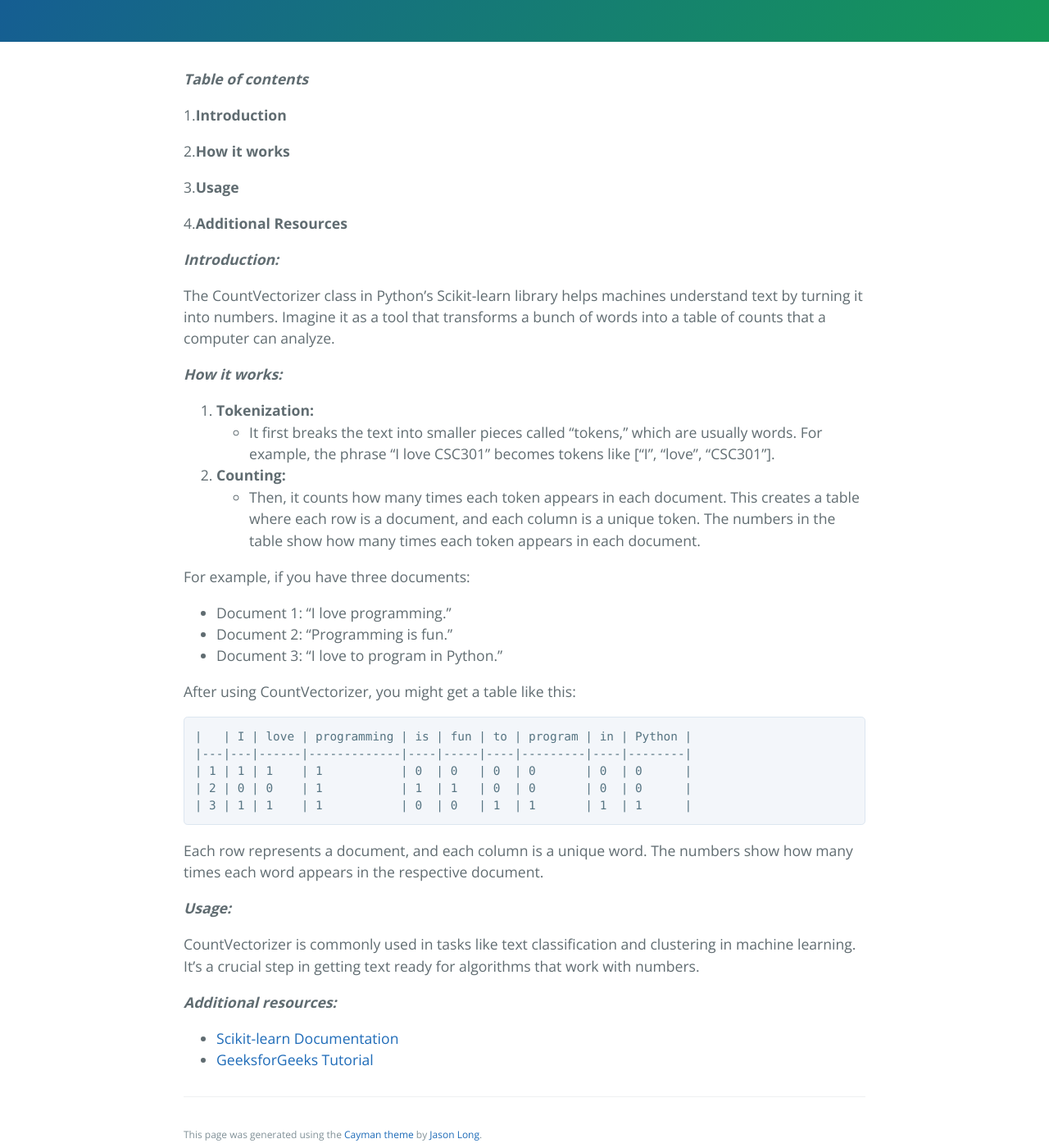
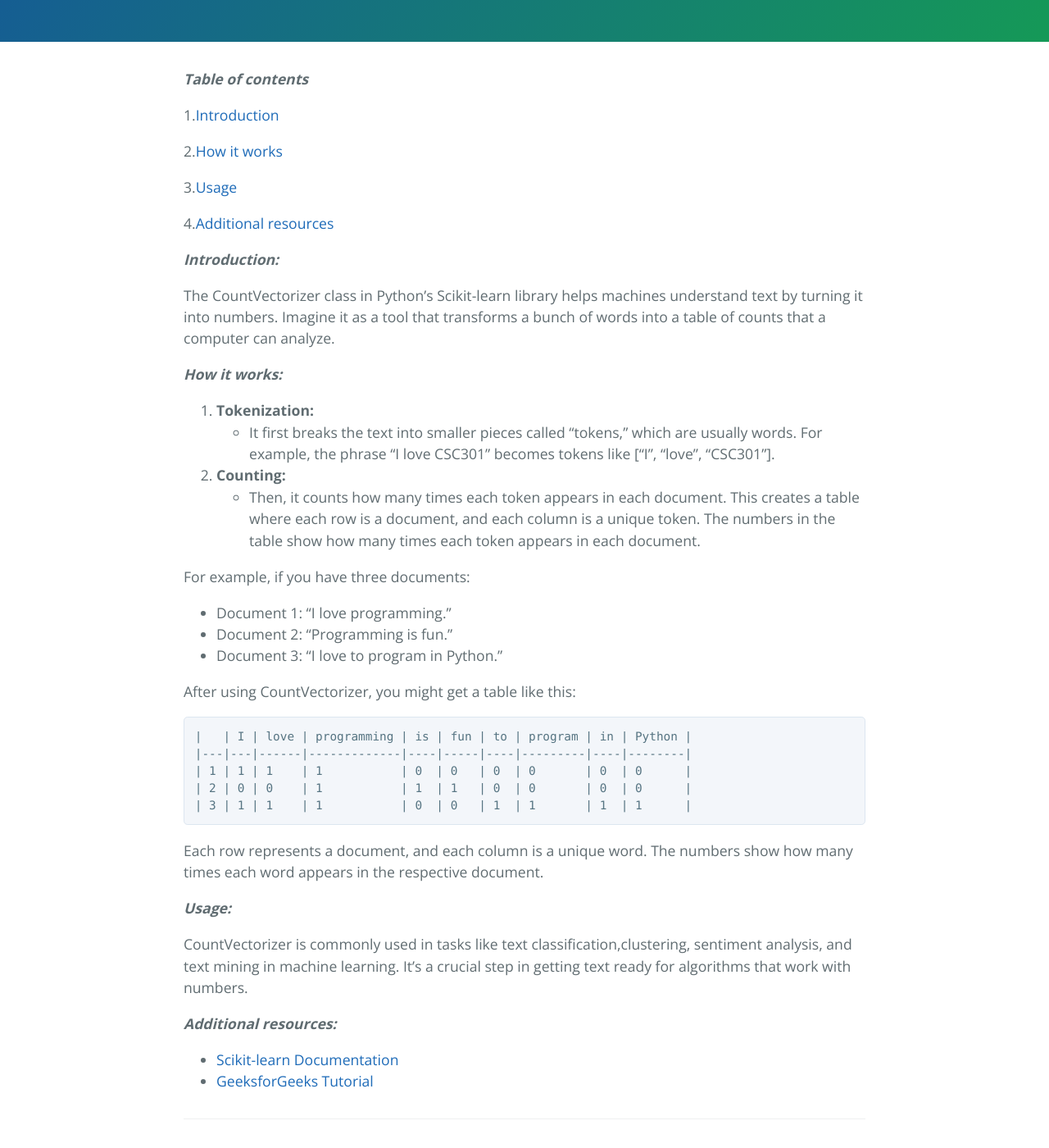
Before and after one commit to learning-software-engineering/learning-software-engineering.github.io, a Jekyll site: the page built from Topics/Tech_Stacks/count_vectorizer.md, in a window 1280 px wide and 1400 px high, scrolled down 255 px. Shown: the whole window at 82% size. Built offline with Jekyll 4.4.1, drawn with Linux system fonts in a browser that asks for light colours; our own code applies the rules of GitHub Pages for plain Markdown files; some of the changed lines change nothing that is shown.

Commit message:
Update count_vectorizer.md

```diff
--- a/Topics/Tech_Stacks/count_vectorizer.md
+++ b/Topics/Tech_Stacks/count_vectorizer.md
@@ -1,12 +1,12 @@
 ***Table of contents***
 
-1.**Introduction**
+1.[Introduction](#introduction)
 
-2.**How it works**
+2.[How it works](#how it works)
 
-3.**Usage**
+3.[Usage](#usage)
 
-4.**Additional Resources**
+4.[Additional resources](#additional resources)
 
 ***Introduction:***
 
@@ -42,7 +42,7 @@ Each row represents a document, and each column is a unique word. The numbers sh
 ***Usage:***
 
 
-CountVectorizer is commonly used in tasks like text classification and clustering in machine learning. It's a crucial step in getting text ready for algorithms that work with numbers.
+CountVectorizer is commonly used in tasks like text classification,clustering, sentiment analysis, and text mining in machine learning. It's a crucial step in getting text ready for algorithms that work with numbers.
 
 ***Additional resources:***
 
```
